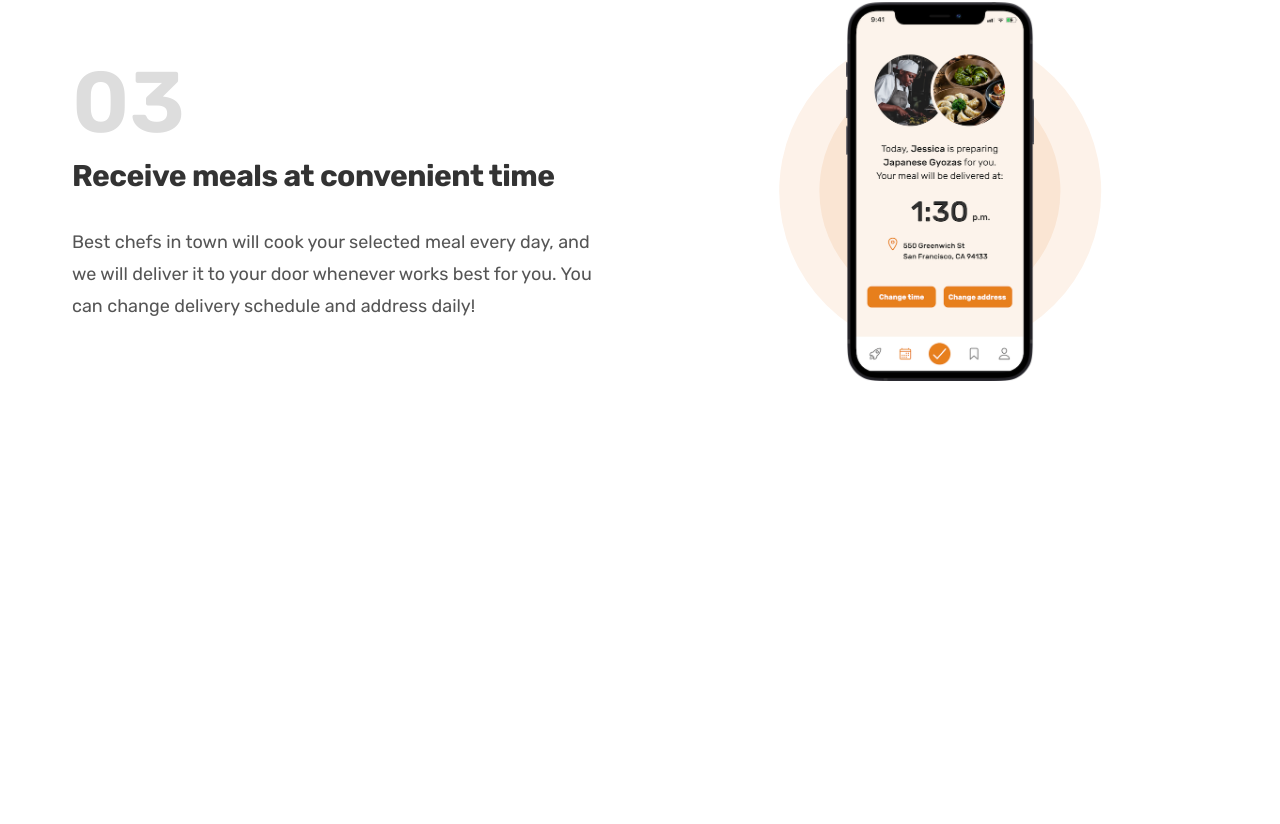
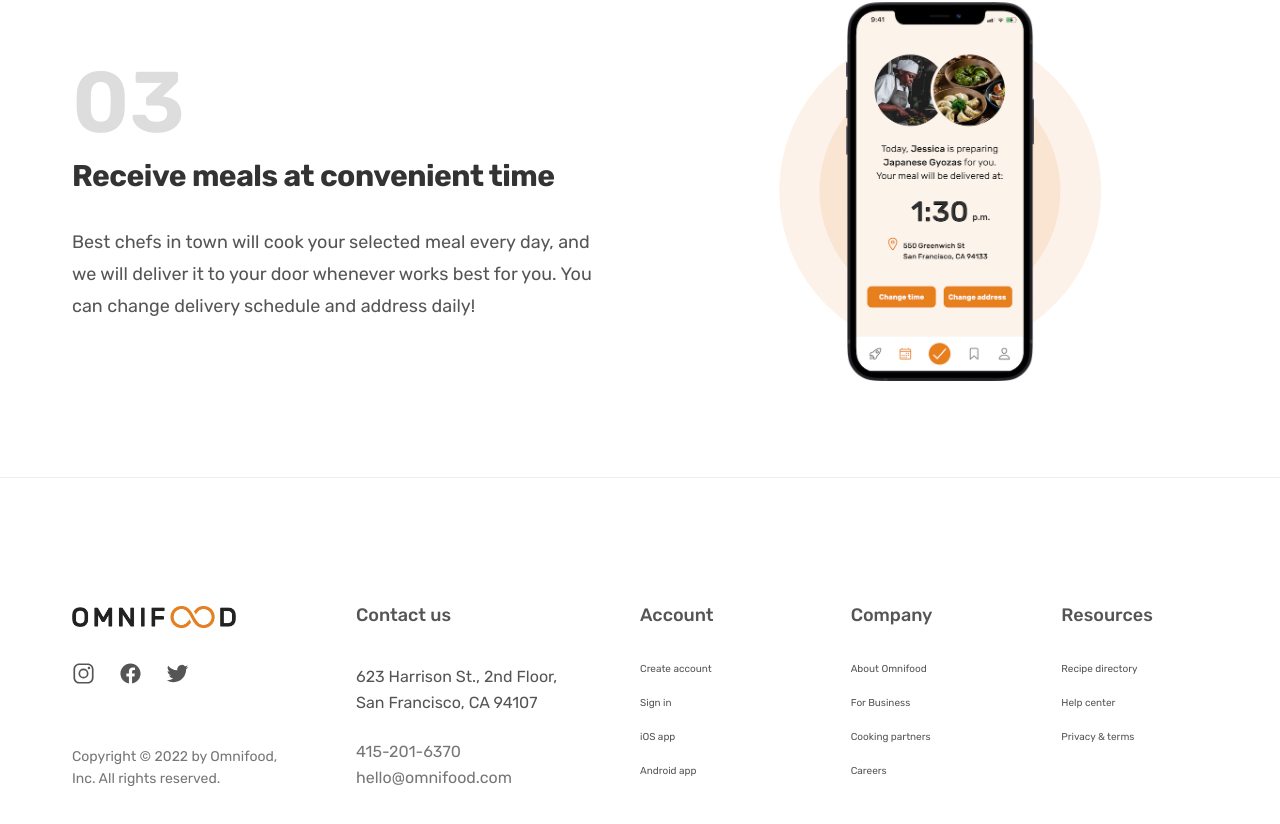
Before and after one commit to Lil-Adonis/omnifood, a React (Vite) app: page / in a window 1280 px wide. Shown: the part 2105-2929 px from the top of the page. Before the commit the page ends 2582 px from the top, so only its background shows below. Built offline with nearby package versions, Linux system fonts and the light colour scheme; no server answers.

Commit message:
:construction: Footer
Added Footer comp

```diff
--- a/src/App.jsx
+++ b/src/App.jsx
@@ -3,6 +3,7 @@ import Hero from "./components/Hero"
 import HowItWorks from "./components/HowItWorks"
 import { MealsProvider } from "./context/Meals_context";
 import Featured from "./components/Featured"
+import Footer from "./components/Footer"
 
 function App() {
 
@@ -13,6 +14,7 @@ function App() {
       <Hero/>
       <Featured/>
       <HowItWorks/>
+      <Footer/>
 
     </MealsProvider>
 
--- a/src/components/Footer.jsx
+++ b/src/components/Footer.jsx
@@ -1,9 +1,189 @@
-import React from 'react'
+import React from "react";
+import { Link } from "react-router-dom";
+import styled from "styled-components";
+import { social_links } from "../utils/constants";
+import { account_links } from "../utils/constants";
+import { company_links } from "../utils/constants";
+import { resources_links } from "../utils/constants";
+import logo from "../assets/img/omnifood-logo.png";
 
 const Footer = () => {
   return (
-    <div>Footer</div>
-  )
-}
+    <Wrapper>
+      <div className="container grid grid--footer">
+        <div className="logo-col">
+          <a to="/" className="footer-logo">
+            <img className="logo" src={logo} alt="Omnifood logo" />
+          </a>
 
-export default Footer
+          <ul className="social-links">
+            {social_links.map((item, index) => {
+              return (
+                <li key={index}>
+                  <a className="footer-link" to="/">
+                    <span className="social-icon">{item}</span>
+                  </a>
+                </li>
+              );
+            })}
+          </ul>
+
+          <p className="copyright">
+            Copyright &copy; 2022 by Omnifood, Inc. All rights reserved.
+          </p>
+        </div>
+        <div className="address-col">
+          <p className="footer-heading">Contact us</p>
+          <address className="contacts">
+            <p className="address">
+              623 Harrison St., 2nd Floor, San Francisco, CA 94107
+            </p>
+            <p>
+              <a className="footer-link" href="tel:415-201-6370">
+                415-201-6370
+              </a>
+              <br />
+              <a className="footer-link" href="mailto:hello@omnifood.com">
+                hello@omnifood.com
+              </a>
+            </p>
+          </address>
+        </div>
+        <nav className="nav-col">
+          <p className="footer-heading">Account</p>
+          <ul className="footer-nav">
+            {account_links.map((link, index) => {
+              return (
+                <li key={index}>
+                  <a className="footer-link" to="/">
+                    {link}
+                  </a>
+                </li>
+              );
+            })}
+          </ul>
+        </nav>
+        <nav className="nav-col">
+          <p className="footer-heading">Company</p>
+          <ul className="footer-nav">
+            {company_links.map((link, index) => {
+              return (
+                <li key={index}>
+                  <a className="footer-link" to="/">
+                    {link}
+                  </a>
+                </li>
+              );
+            })}
+          </ul>
+        </nav>
+        <nav className="nav-col">
+          <p className="footer-heading">Resources</p>
+          <ul className="footer-nav">
+            {resources_links.map((link, index) => {
+              return (
+                <li key={index}>
+                  <a className="footer-link" to="/">
+                    {link}
+                  </a>
+                </li>
+              );
+            })}
+          </ul>
+        </nav>
+      </div>
+    </Wrapper>
+  );
+};
+
+const Wrapper = styled.footer`
+  padding: 12.8rem 0;
+  border-top: 1px solid #eee;
+
+  .grid--footer {
+    grid-template-columns: 1.5fr 1.5fr 1fr 1fr 1fr;
+  }
+
+  .logo-col {
+    display: flex;
+    flex-direction: column;
+  }
+
+  .logo {
+    height: 2.2rem;
+  }
+
+  .footer-logo {
+    display: block;
+    margin-bottom: 3.2rem;
+  }
+
+  .social-links {
+    list-style: none;
+    display: flex;
+    gap: 2.4rem;
+  }
+
+  .social-icon {
+    font-size: 2.3rem;
+  }
+
+  .copyright {
+    font-size: 1.4rem;
+    line-height: 1.6;
+    color: #767676;
+    margin-top: auto;
+  }
+
+  .footer-heading {
+    font-size: 1.8rem;
+    font-weight: 500;
+    margin-bottom: 4rem;
+  }
+
+  .address {
+    margin-bottom: 2.4rem;
+  }
+
+  .contacts {
+    font-style: normal;
+    font-size: 1.6rem;
+    line-height: 1.6;
+  }
+
+  .footer-nav {
+    list-style: none;
+    display: flex;
+    flex-direction: column;
+    gap: 2.4rem;
+  }
+
+  .footer-link:link,
+  .footer-link:visited {
+    text-decoration: none;
+    font-size: 1.6rem;
+    color: #767676;
+    transition: all 0.3s;
+  }
+
+  .footer-link:hover,
+  .footer-link:active {
+    color: #555;
+  }
+
+  @media (max-width: 44em) {
+    .nav-col {
+      grid-row: 1;
+      grid-column: span 2;
+    }
+    .grid--footer {
+      grid-template-columns: repeat(6, 1fr);
+    }
+    .logo-col,
+    .address-col {
+      grid-column: span 3;
+    }
+  }
+`;
+
+export default Footer;
```
